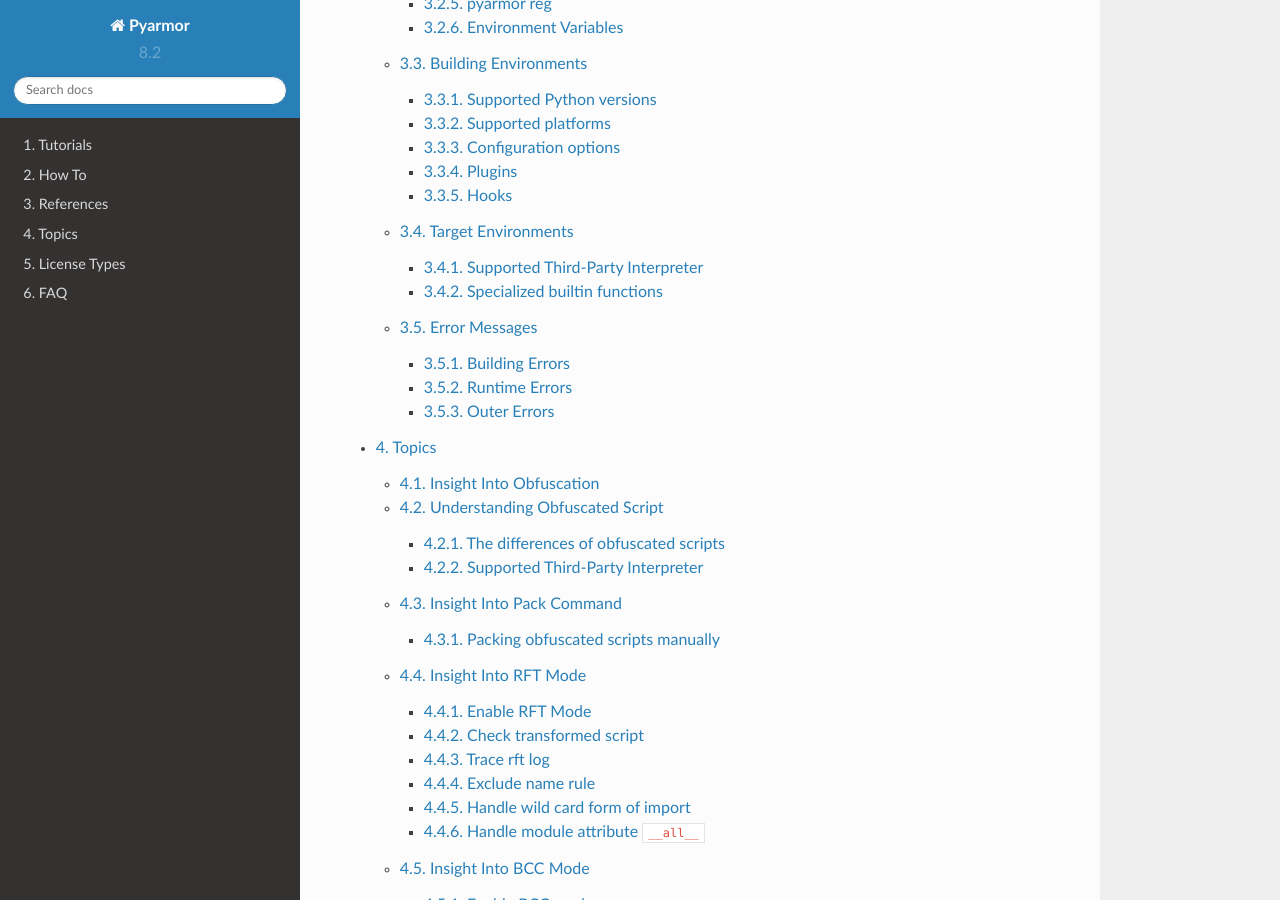
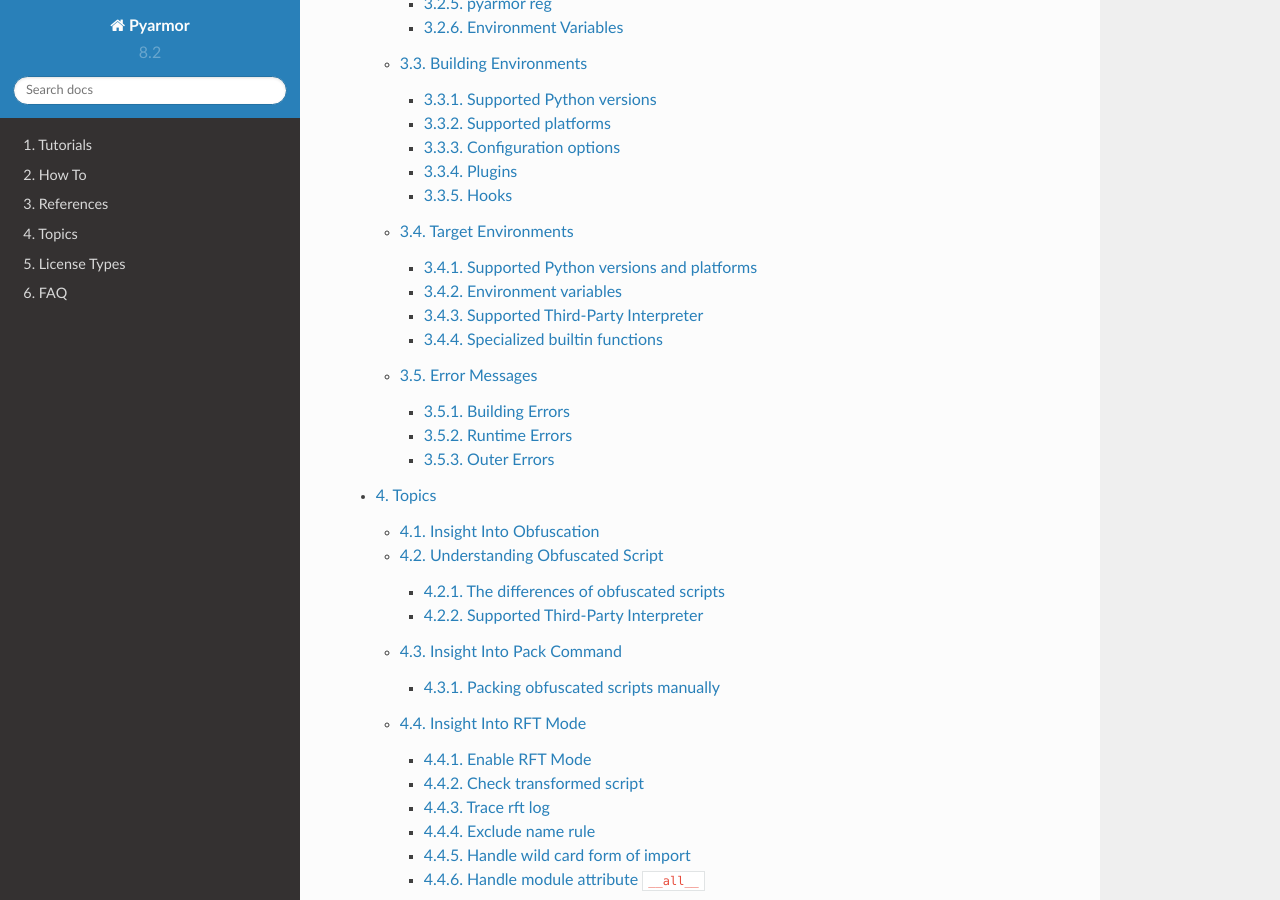
Before and after one commit to dashingsoft/pyarmor, a Sphinx documentation site: the page built from docs/index.rst, in a window 1280 px wide and 900 px high, scrolled down 3000 px. Built offline with Sphinx 7.4.7 and the Read the Docs theme 2.0.0, drawn with Linux system fonts in a browser that asks for light colours.

```diff
--- a/docs/reference/environments.rst
+++ b/docs/reference/environments.rst
@@ -127,6 +128,7 @@ Plugin script could define one or more plugin classes:
        This method is called when the runtime extension module ``pyarmor_runtime.so`` in the :term:`runtime package` has been generated by :ref:`pyarmor gen`.
 
        It may be called many times if many platforms are specified in the command line.
+
        :param Context ctx: building context
        :param str source: source path of pyarmor extension
        :param str dest: output path of pyarmor extension
@@ -139,7 +141,7 @@ To make plugin script work, configure it with script name without extension ``.p
 Pyarmor search plugin script in these paths in turn:
 
 - Current path
-- :term:`local path`, generally ``.pyarmor/``
+- :term:`local path`, generally ``./.pyarmor/``
 - :term:`global path`, generally ``~/.pyarmor/``
 
 Here it's an example plugin script ``fooplugin.py``
@@ -203,7 +205,15 @@ Note that all the source lines in the hook script are inserted into module level
  Target Environments
 =====================
 
-Obfuscated scripts run in :term:`target device`, support platforms, arches and Python versions are same as `Building Environments`_
+Obfuscated scripts run in :term:`target device`.
+
+Supported Python versions and platforms
+=======================================
+
+Supported platforms, arches and Python versions are same as `Building Environments`_
+
+Environment variables
+=====================
 
 A few :mod:`sys` attributes and environment variables may change behaviours of obfuscated scripts.
 
```
Also changed, not shown: other parts of docs/reference/environments.rst (+4 -3 lines).
